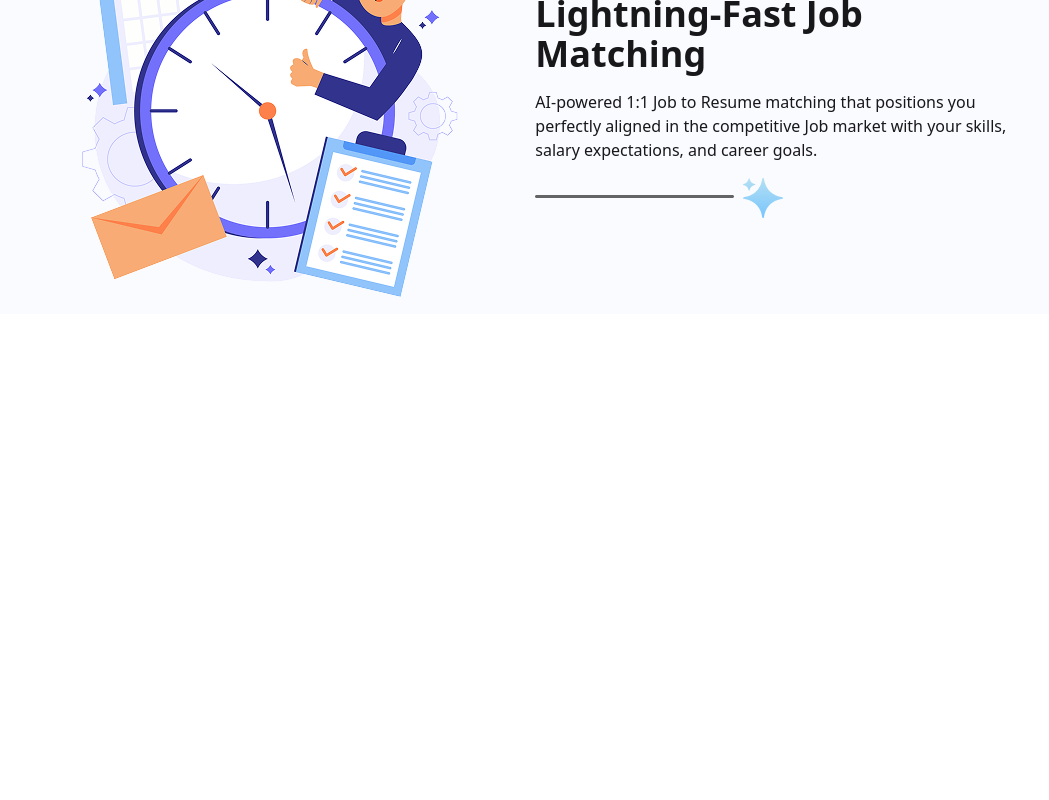
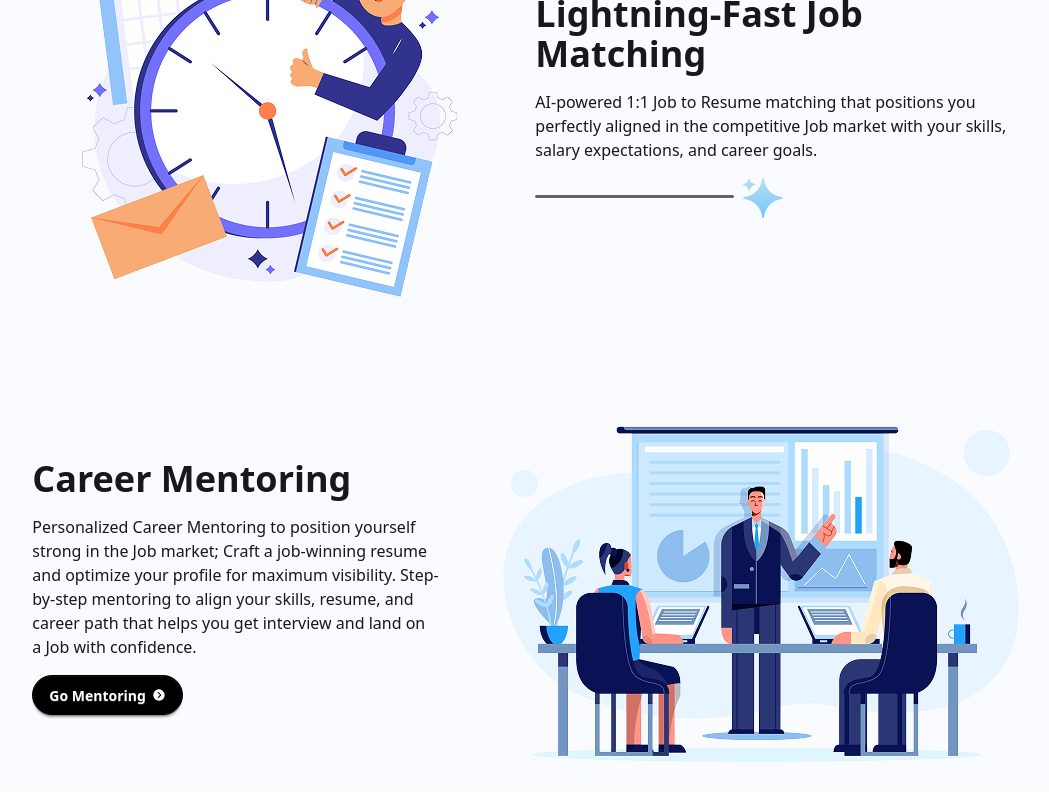
Before and after one commit to mehediakash01/job-Mantic, a Next.js app: page / in a window 1280 px wide. Shown: the part 1801-2601 px from the top of the page, without its empty margins (94-1143 px from the left). Before the commit the page ends 2115 px from the top, so only its background shows below. Built offline with nearby package versions, Linux system fonts and the light colour scheme.

Commit message:
created mentoring section

```diff
--- /dev/null
+++ b/src/app/components/Mentoring.jsx
@@ -0,0 +1,25 @@
+import React from "react";
+import { IoIosArrowDroprightCircle } from "react-icons/io";
+
+const Mentoring = () => {
+  return (
+    <div className="w-11/12 mx-auto my-20">
+      <div className="flex items-center justify-center gap-6">
+        <div className="space-y-4">
+          <h1 className="font-bold text-4xl">Career Mentoring</h1>
+          <p>
+          Personalized Career Mentoring to position yourself <br /> strong in the Job market; Craft a job-winning resume <br /> and optimize your profile for maximum visibility. Step- <br /> by-step mentoring to align your skills, resume,
+           and <br /> career path that helps you get interview and land on <br /> a Job with confidence.
+          </p>
+          <button className="btn btn-secondary rounded-full text-white my-3 flex items-center">
+            {" "}
+            Go Mentoring <IoIosArrowDroprightCircle />
+          </button>
+        </div>
+        <img src="/images/mentor.png" alt="" />
+      </div>
+    </div>
+  );
+};
+
+export default Mentoring;
--- a/src/app/page.js
+++ b/src/app/page.js
@@ -3,6 +3,7 @@ import Banner from "./components/Banner";
 import Hired from "./components/Hired";
 import WhyChoose from "./components/WhyChoose";
 import JobMatching from "./components/JobMatching";
+import Mentoring from "./components/Mentoring";
 
 export default function Home() {
   return (
@@ -11,6 +12,7 @@ export default function Home() {
     <Hired></Hired>
     <WhyChoose></WhyChoose>
     <JobMatching></JobMatching>
+    <Mentoring></Mentoring>
     </div>
   );
 }
```
Also changed, not shown: public/images/mentor.png (added).
